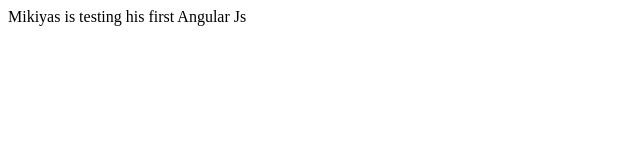
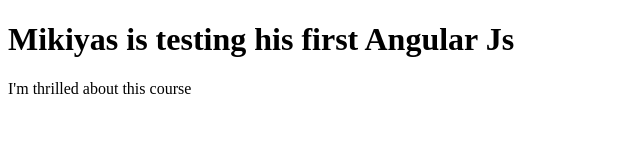
Before and after one commit to MikiyasTolera/Courseratest, a plain HTML site: page index.html in a window 1280 px wide. Shown: the whole page, without its empty margins (0-640 px from the left). Drawn offline with Linux system fonts and the light colour scheme.

Commit message:
next version of the file

```diff
--- a/index.html
+++ b/index.html
@@ -5,6 +5,7 @@
     <title>Hello coursera </title>
   </head>
   <body>
-    Mikiyas is testing his first Angular Js
+    <h1>Mikiyas is testing his first Angular Js</h1>
+           I'm thrilled about this course
   </body>
 </html>
```
